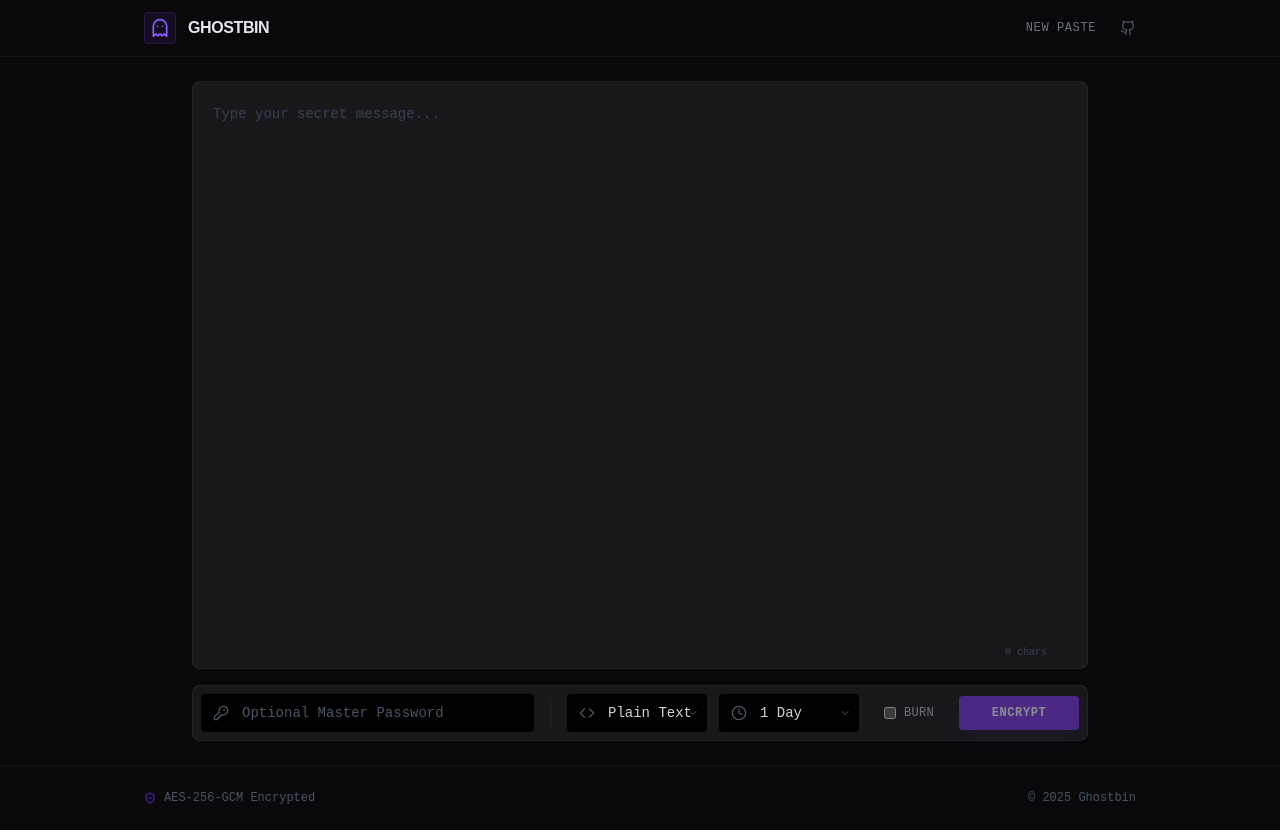
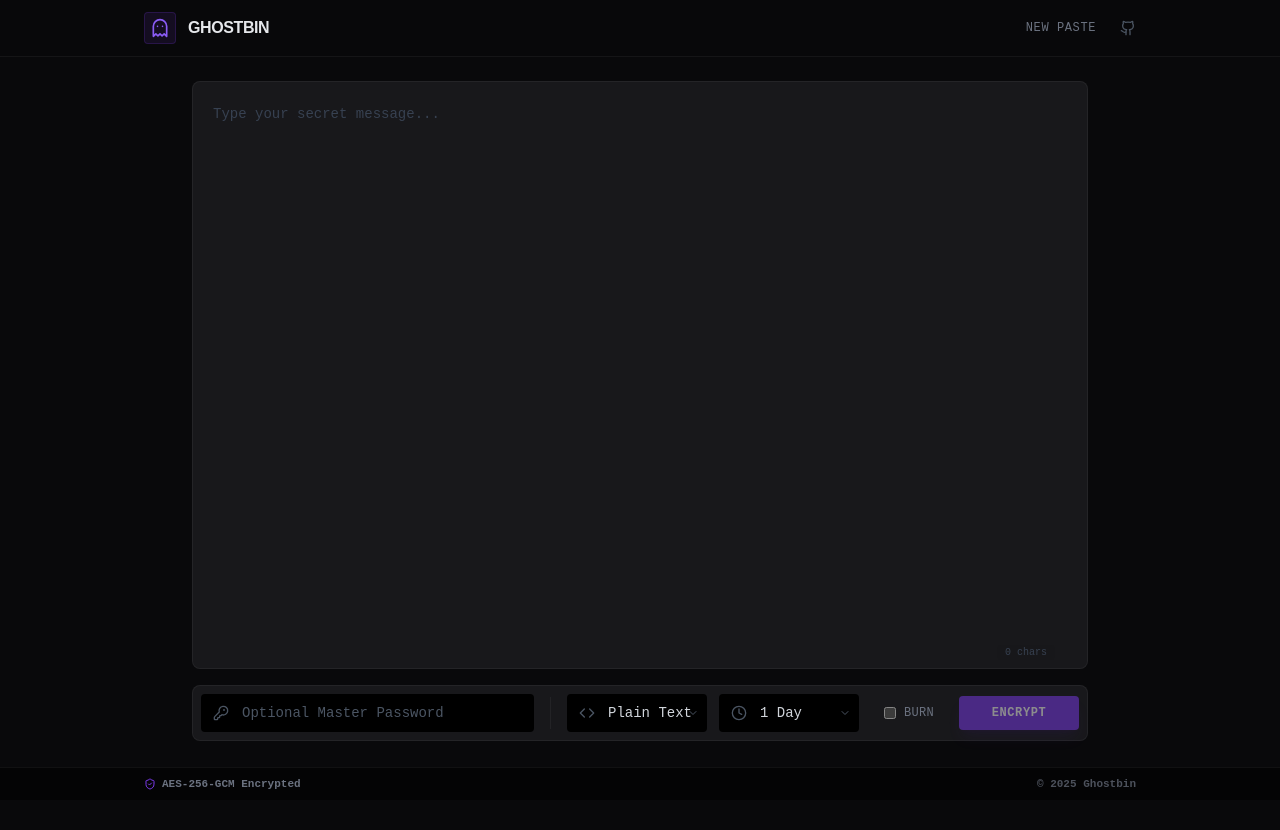
Before and after one commit to 90th/ghostbin, a React (Vite) app: page / in a window 1280 px wide. After the commit the page ends 800 px from the top, so only its background shows below. Built offline with nearby package versions, Linux system fonts and the light colour scheme; a web font is replaced by a local one.

Commit message:
feat: update footer styling and enhance encryption visibility

```diff
--- a/components/Layout.tsx
+++ b/components/Layout.tsx
@@ -36,13 +36,13 @@ export const Layout: React.FC<LayoutProps> = ({ children, onNavigate }) => {
         {children}
       </main>
 
-      <footer className="border-t border-white/5 py-6 mt-auto">
-        <div className="max-w-5xl mx-auto px-4 flex flex-col md:flex-row justify-between items-center gap-4 text-xs text-gray-600 font-mono">
-          <div className="flex items-center gap-2">
-            <ShieldCheck className="w-3 h-3 text-brand-700" />
+      <footer className="border-t border-white/5 py-2 mt-auto bg-bg-dark/50">
+        <div className="max-w-5xl mx-auto px-4 flex justify-between items-center text-[11px] font-bold text-gray-500 font-mono">
+          <div className="flex items-center gap-1.5">
+            <ShieldCheck className="w-3 h-3 text-brand-600" />
             <span>AES-256-GCM Encrypted</span>
           </div>
-          <p>© {new Date().getFullYear()} Ghostbin</p>
+          <p className="opacity-70">© {new Date().getFullYear()} Ghostbin</p>
         </div>
       </footer>
     </div>
```
